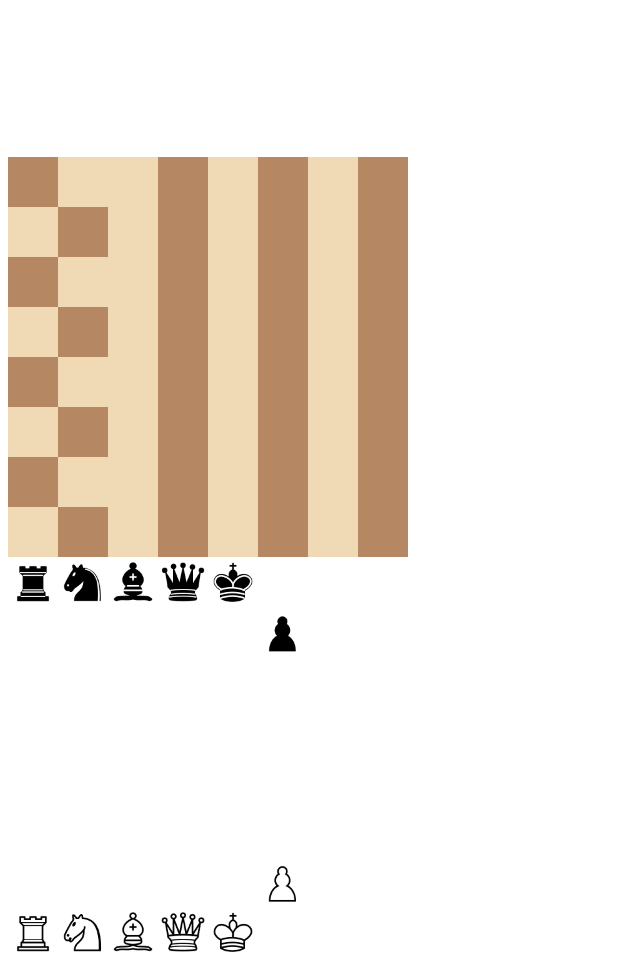
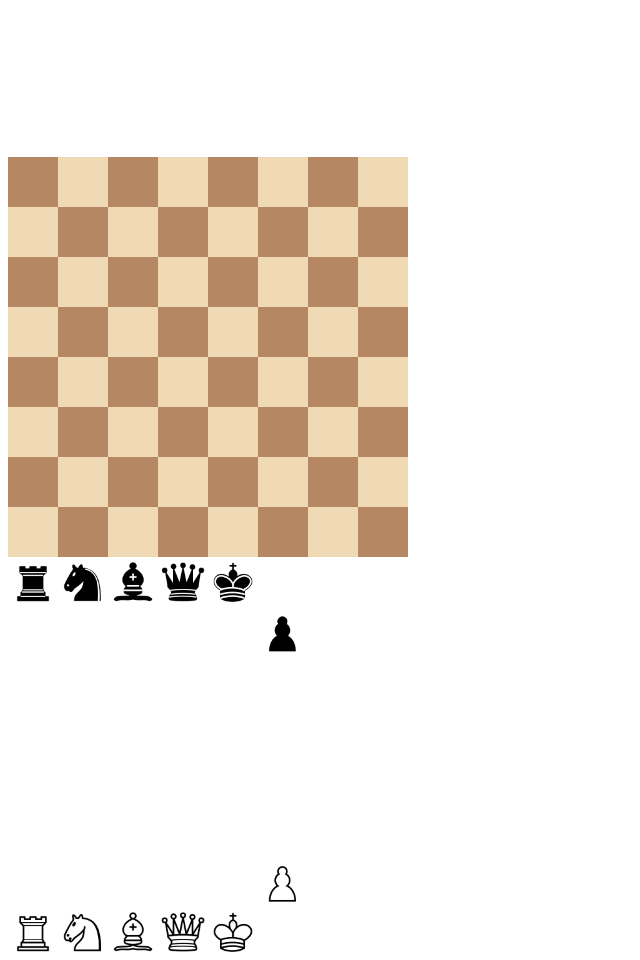
Before and after one commit to puterbuagh/chessboard, a plain HTML site: page index.html in a window 1280 px wide. Shown: the part 5-965 px from the top of the page, without its empty margins (0-640 px from the left). Drawn offline with Linux system fonts and the light colour scheme.

Commit message:
Update style.css

```diff
--- a/style.css
+++ b/style.css
@@ -27,24 +27,24 @@
   background-color: #f0d9b5;
 }
 
-.square.row-0.col-0,
-.square.row-1.col-1,
-.square.row-2.col-0,
-.square.row-3.col-1,
-.square.row-4.col-0,
-.square.row-5.col-1,
-.square.row-6.col-0,
-.square.row-7.col-1 {
+.square.row-0:nth-child(odd),
+.square.row-1:nth-child(even),
+.square.row-2:nth-child(odd),
+.square.row-3:nth-child(even),
+.square.row-4:nth-child(odd),
+.square.row-5:nth-child(even),
+.square.row-6:nth-child(odd),
+.square.row-7:nth-child(even) {
   background-color: #b58863;
 }
 
-.square.row-0.col-1,
-.square.row-1.col-0,
-.square.row-2.col-1,
-.square.row-3.col-0,
-.square.row-4.col-1,
-.square.row-5.col-0,
-.square.row-6.col-1,
-.square.row-7.col-0 {
+.square.row-0:nth-child(even),
+.square.row-1:nth-child(odd),
+.square.row-2:nth-child(even),
+.square.row-3:nth-child(odd),
+.square.row-4:nth-child(even),
+.square.row-5:nth-child(odd),
+.square.row-6:nth-child(even),
+.square.row-7:nth-child(odd) {
   background-color: #f0d9b5;
 }
```
